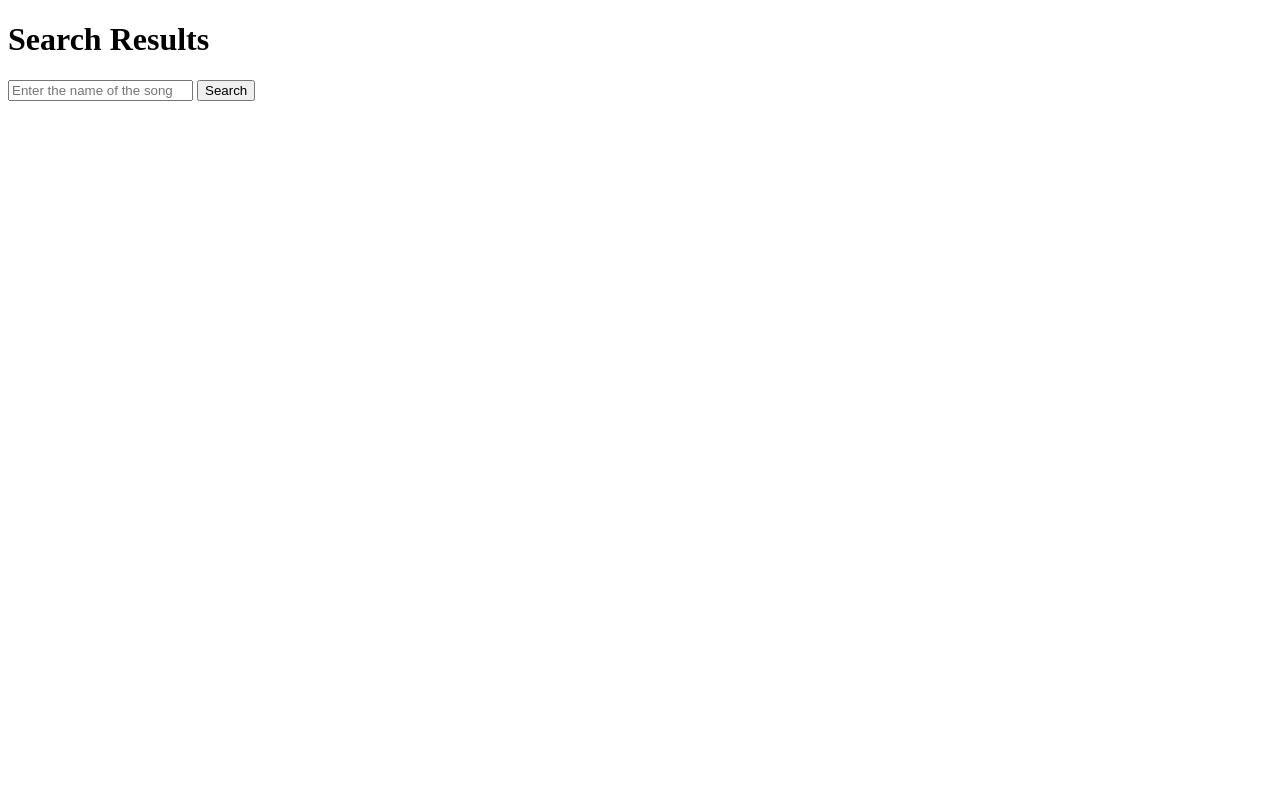
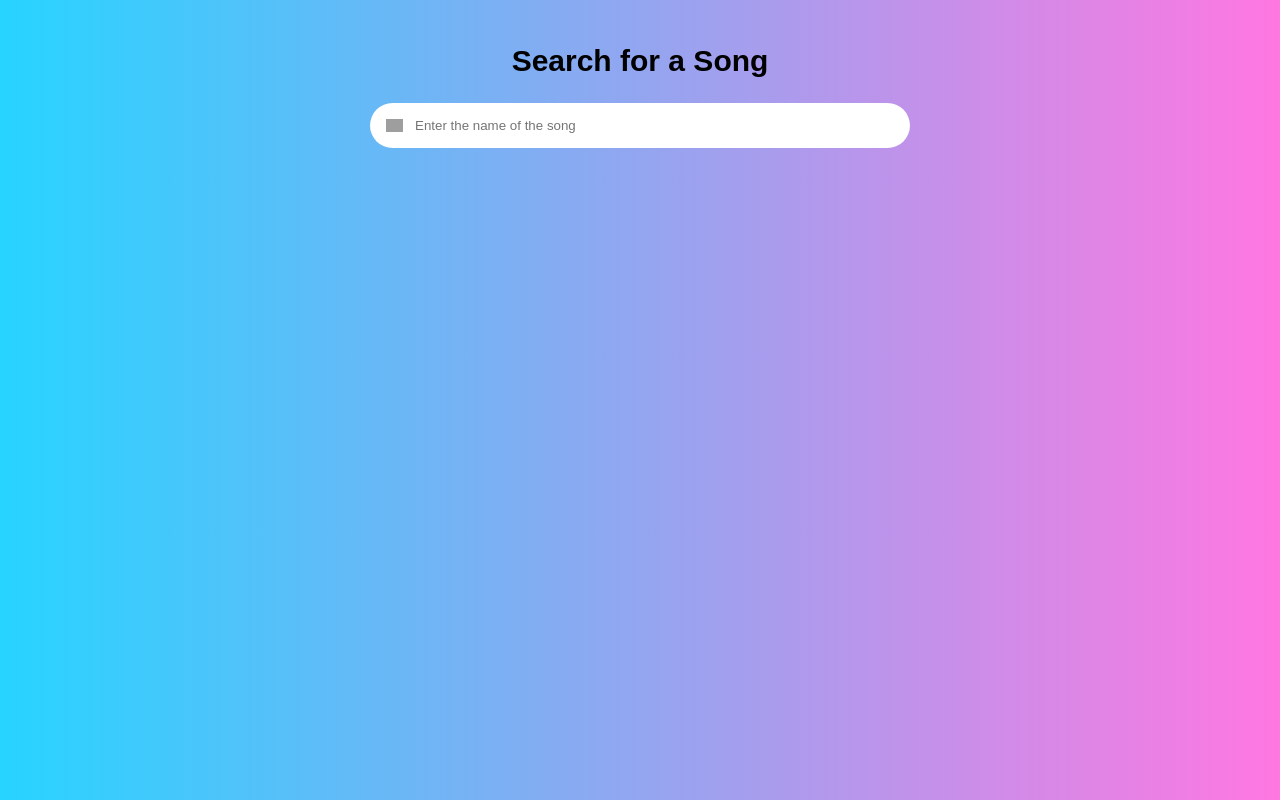
Before and after one commit to heartybp/SpotLyric, a Flask app: template templates/results.html in a window 1280 px wide. Run offline with Flask 3, Linux system fonts and the light colour scheme; the template is opened without the code that fills it, so the values that code supplies are empty; grey boxes are pictures that could not be loaded.

Commit message:
Included css file to style results page

```diff
--- /dev/null
+++ b/static/results-style.css
@@ -0,0 +1,66 @@
+* {
+    box-sizing:border-box;
+    margin: 0 auto;
+    padding: 0;
+}
+
+body{
+    font-family:Arial, Helvetica, sans-serif;
+    max-width: 600px;
+    background-image: linear-gradient(to right,#27d4ff,#ff77e1);
+    font-size:15px;
+    line-height:1.5em;
+}
+
+.search-header{
+    padding-top:50px;
+    text-align:center;
+}
+
+.search-container {
+    display:flex;
+    justify-content:left;
+    align-items:center;
+    padding:30px 0px;
+}
+
+input{
+    /* flex:1; input field takes full width */
+    width:540px;
+    height:45px;
+    border:none;
+    outline:none;
+    padding:10px;
+    padding-left:45px;
+    border-radius:40px;
+    background-image: url("https://upload.wikimedia.org/wikipedia/commons/5/55/Magnifying_glass_icon.svg");
+    background-size:17px;
+    background-repeat:no-repeat;
+    background-position:16px center;
+}
+
+.list-container{
+    max-width:425px;
+    text-align:center;
+}
+
+.list-container h2{
+    margin-bottom:20px;
+}
+
+ol{
+    display:inline-block;
+    text-align:left;
+}
+
+li {
+    margin-bottom: 10px;
+}
+
+.error {
+    color: red;
+}
+
+button.preview-btn {
+    margin-left: 10px;
+}
--- a/templates/results.html
+++ b/templates/results.html
@@ -1,18 +1,23 @@
 <!DOCTYPE html>
-<html lang="en">
+<html>
 <head>
     <title>Song Search Results</title>
+    <link rel="stylesheet" href="{{ url_for('static', filename='results-style.css') }}">
 </head>
 <body>
 
-    <h1>Search Results</h1>
+    <div class="search-header">
+        <h1>Search for a Song</h1>
+    </div>
 
-    <form method="post">
-        <input type="text" name="search-query" placeholder="Enter the name of the song">
-        <button type="submit">Search</button>
-    </form>
+    <div class="search-container">
+        <form method="post">
+            <input type="text" name="search_query" placeholder="Enter the name of the song">
+        </form>
+    </div>
 
-    {% if songs %}
+    <div class="list-container">
+        {% if songs %}
         <h2>Search Results:</h2>
         <ol>
             {% for song in songs %}
@@ -22,12 +27,12 @@
             </li>
             {% endfor %}
         </ol>
+    {% endif %}
+    </div>
 
-    {% endif %}
     {% if error %}
         <p class="error">{{ error }}</p>
     {% endif %}
     <script src="{{ url_for('static', filename='script.js') }}"></script>
-
 </body>
 </html>
```
Also changed, not shown: static/index-style.css (added).
